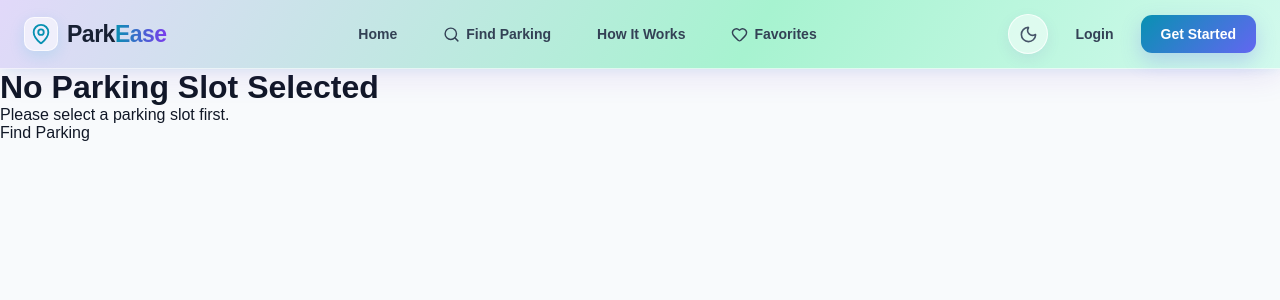
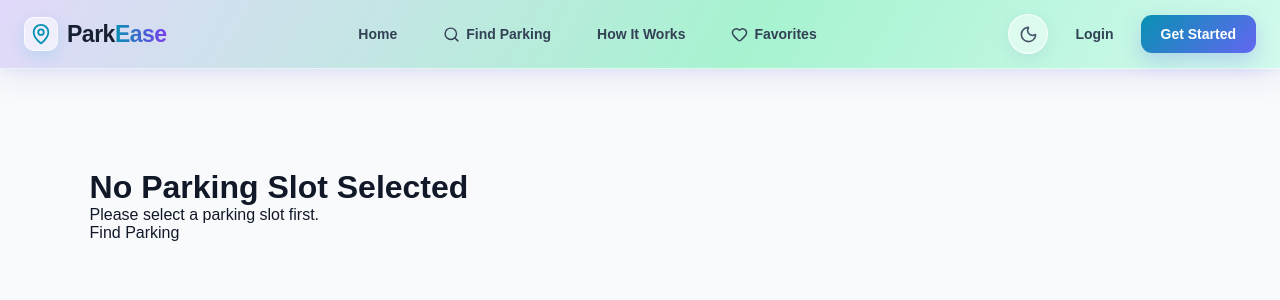
Before and after one commit to dibeyendu-dev/smart-parking-system, a React (Vite) app: page /booking in a window 1280 px wide. Shown: the top 300 px of the page. Built offline with nearby package versions, Linux system fonts and the light colour scheme.

Commit message:
Booking CSS part 1 added

```diff
--- a/src/css/Booking.css
+++ b/src/css/Booking.css
@@ -0,0 +1,6 @@
+/* Booking Page */
+.booking-page {
+    min-height: 100vh;
+    padding: 100px 7%;
+    background: #f8fafc;
+}
```
